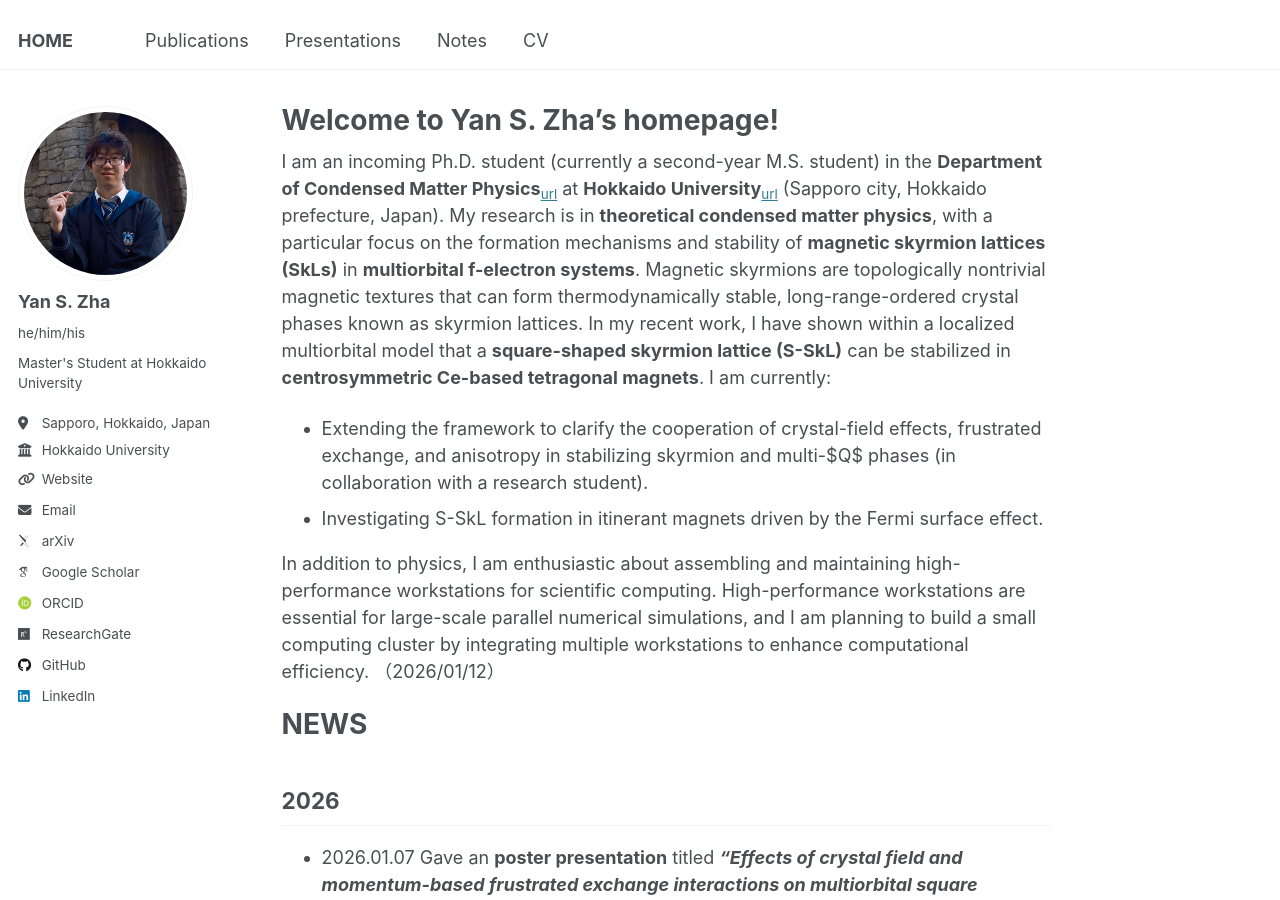
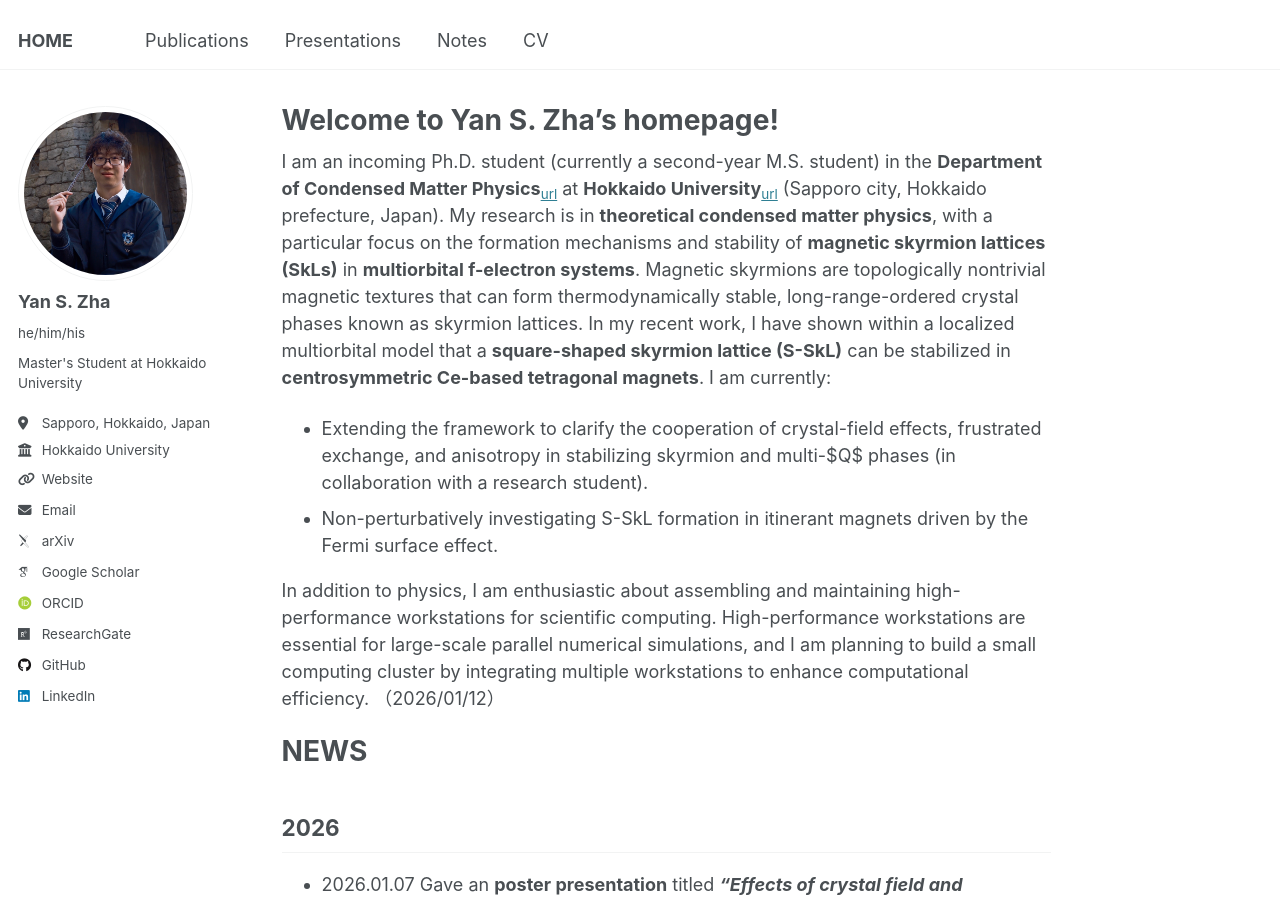
Before and after one commit to yzhacn/yzhacn.github.io, a Jekyll site: the page built from _pages/about.md, in a window 1280 px wide and 900 px high. Built offline with Jekyll 4.4.1, drawn with Linux system fonts in a browser that asks for light colours; some web fonts are replaced.

Commit message:
Update about.md

```diff
--- a/_pages/about.md
+++ b/_pages/about.md
@@ -13,7 +13,7 @@ In my recent work, I have shown within a localized multiorbital model that a **s
 I am currently:
 
 * Extending the framework to clarify the cooperation of crystal-field effects, frustrated exchange, and anisotropy in stabilizing skyrmion and multi-$Q$ phases (in collaboration with a research student).
-* Investigating S-SkL formation in itinerant magnets driven by the Fermi surface effect.
+* Non-perturbatively investigating S-SkL formation in itinerant magnets driven by the Fermi surface effect.
 
 In addition to physics, I am enthusiastic about assembling and maintaining high-performance workstations for scientific computing.
 High-performance workstations are essential for large-scale parallel numerical simulations, and I am planning to build a small computing cluster by integrating multiple workstations to enhance computational efficiency.
```
